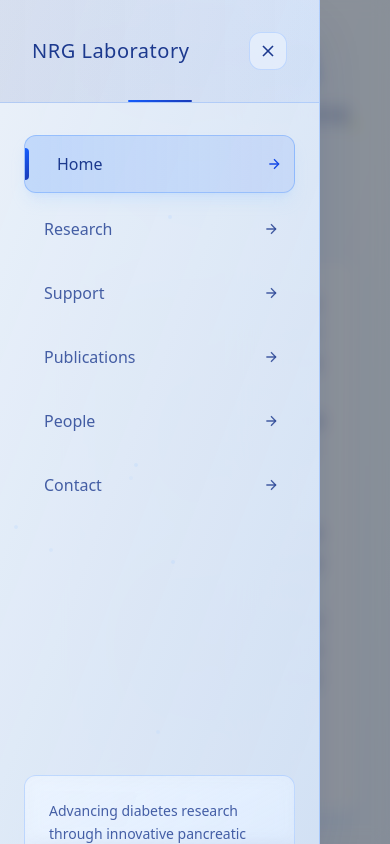
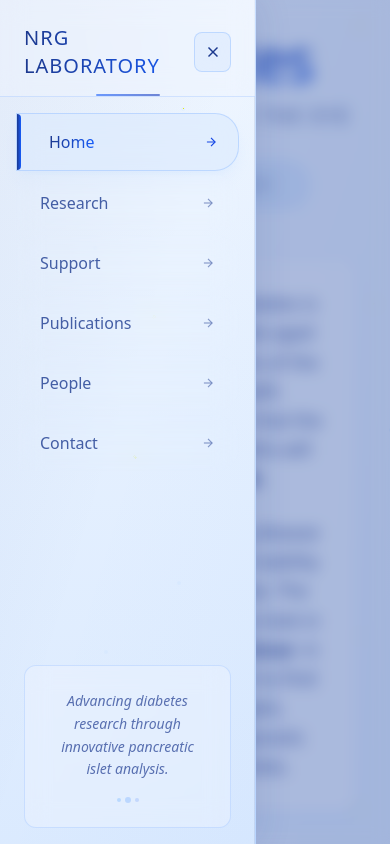
Before and after one commit to aniruddhballal/nikhil-lab-site, a React (Vite) app: page / in a window 390 px wide. Both pictures are taken after a click on the button "Open navigation menu". Shown: the top 844 px of the page. Built offline with nearby package versions, Linux system fonts and the light colour scheme.

Commit message:
tailwindifying the sidebar - 2

```diff
--- a/src/components/Sidebar.tsx
+++ b/src/components/Sidebar.tsx
@@ -14,39 +14,49 @@ export default function Sidebar({ isOpen, onClose }: SidebarProps) {
 
   return (
     <>
-      {/* Overlay */}
+      {/* Enhanced Overlay with sophisticated blur */}
       {isOpen && (
         <div
-          className="fixed inset-0 bg-black/40 backdrop-blur-sm z-[1000] transition-all duration-500 ease-out opacity-100"
+          className="fixed inset-0 bg-blue-900/30 backdrop-blur-sm z-[1000] transition-all duration-300 ease-out opacity-100"
           onClick={onClose}
           onTouchEnd={onClose}
           aria-hidden="true"
         />
       )}
 
-      {/* Sidebar */}
+      {/* Main Sidebar with sophisticated styling */}
       <nav
         className={`
-          fixed top-0 left-0 h-full w-80 z-[1001]
-          backdrop-blur-2xl bg-gradient-to-br from-blue-50/95 to-blue-100/90
-          border-r border-blue-500/30 shadow-2xl shadow-blue-900/20
-          transform transition-all duration-500 ease-out
-          ${isOpen ? 'translate-x-0 opacity-100' : '-translate-x-full opacity-0'}
+          fixed top-0 h-screen w-80 z-[1001] overflow-hidden
+          bg-gradient-to-b from-blue-50 to-blue-100
+          border-r border-blue-500/20
+          backdrop-blur-xl shadow-2xl shadow-blue-900/10
+          transition-all duration-300 ease-out
+          flex flex-col
+          ${isOpen ? 'left-0' : '-left-80'}
+          before:absolute before:inset-0 before:pointer-events-none
+          before:bg-gradient-to-br before:from-blue-900/5 before:via-transparent before:to-blue-500/3
+          md:w-80 sm:w-72 xs:w-64
         `}
         style={{
-          left: isOpen ? '0' : undefined
+          left: isOpen ? '0' : undefined,
+          boxShadow: '4px 0 32px rgba(30, 58, 138, 0.1), inset -1px 0 0 rgba(30, 58, 138, 0.1)'
         }}
         aria-label="Main navigation"
       >
-        {/* Animated background particles */}
+        {/* Decorative background elements */}
         <div className="absolute inset-0 pointer-events-none overflow-hidden">
-          {[...Array(8)].map((_, i) => (
+          <div className="absolute top-0 left-0 w-24 h-24 bg-gradient-radial from-blue-900/5 via-transparent to-transparent transform -translate-x-8 -translate-y-8"></div>
+          <div className="absolute bottom-0 right-0 w-32 h-32 bg-gradient-radial from-blue-500/3 via-transparent to-transparent transform translate-x-12 translate-y-12"></div>
+
+          {/* Floating particles */}
+          {[...Array(6)].map((_, i) => (
             <div
               key={i}
               className="absolute w-1 h-1 bg-blue-300/20 rounded-full animate-pulse"
               style={{
-                left: `${Math.random() * 100}%`,
-                top: `${Math.random() * 100}%`,
+                left: `${20 + Math.random() * 60}%`,
+                top: `${10 + Math.random() * 80}%`,
                 animationDelay: `${Math.random() * 3}s`,
                 animationDuration: `${3 + Math.random() * 2}s`
               }}
@@ -54,28 +64,29 @@ export default function Sidebar({ isOpen, onClose }: SidebarProps) {
           ))}
         </div>
 
-        {/* Header */}
-        <div className="relative p-8 border-b border-blue-500/20 bg-gradient-to-r from-blue-900/10 to-blue-600/5">
+        {/* Enhanced Header */}
+        <div className="relative z-10 p-6 pb-4 border-b border-blue-500/15 bg-blue-50/40 backdrop-blur-md flex-shrink-0">
           <div className="flex items-center justify-between">
-            <h3 className="text-xl font-medium text-blue-900 tracking-wide">
+            <h3 className="text-xl font-light text-transparent bg-gradient-to-r from-blue-900 to-blue-600 bg-clip-text tracking-wider uppercase">
               NRG Laboratory
             </h3>
             <button
               onClick={onClose}
               onTouchEnd={onClose}
               className="
-                p-2 rounded-xl bg-blue-50/60 border border-blue-500/20 text-blue-900
-                transition-all duration-300 ease-out
-                hover:scale-110 hover:bg-blue-100/80 hover:border-blue-500/30 hover:shadow-lg hover:shadow-blue-300/30
-                focus:outline-none focus:ring-4 focus:ring-blue-500/30 focus:scale-110
+                w-10 h-10 rounded-lg bg-blue-100/60 border border-blue-500/20 text-blue-900
+                backdrop-blur-md transition-all duration-300 ease-out
+                hover:scale-105 hover:bg-blue-100/80 hover:border-blue-500/30 hover:shadow-lg hover:shadow-blue-300/30
+                focus:outline-none focus:ring-4 focus:ring-blue-500/30 focus:scale-105
                 active:scale-95 active:duration-75
-                group
+                flex items-center justify-center group
+                touch-manipulation
               "
               aria-label="Close navigation menu"
             >
               <svg
-                width="20"
-                height="20"
+                width="18"
+                height="18"
                 viewBox="0 0 24 24"
                 fill="none"
                 stroke="currentColor"
@@ -88,14 +99,14 @@ export default function Sidebar({ isOpen, onClose }: SidebarProps) {
             </button>
           </div>
 
-          {/* Decorative line */}
-          <div className="absolute bottom-0 left-1/2 transform -translate-x-1/2 w-16 h-0.5 bg-gradient-to-r from-blue-600 to-blue-800 rounded-full"></div>
+          {/* Decorative gradient line */}
+          <div className="absolute bottom-0 left-1/2 transform -translate-x-1/2 w-16 h-0.5 bg-gradient-to-r from-blue-600 to-blue-800 rounded-full opacity-60"></div>
         </div>
 
-        {/* Content */}
-        <div className="flex flex-col h-full pt-8 pb-8 relative">
-          {/* Navigation Links */}
-          <ul className="flex-1 px-6 space-y-2">
+        {/* Content Area with enhanced scrolling */}
+        <div className="flex-1 flex flex-col relative z-10 py-4 overflow-y-auto scrollbar-thin scrollbar-track-transparent scrollbar-thumb-blue-300/30">
+          {/* Navigation Links with sophisticated animations */}
+          <ul className="flex-1 px-0 space-y-1">
             {[
               { path: '/', label: 'Home' },
               { path: '/research', label: 'Research' },
@@ -110,42 +121,49 @@ export default function Sidebar({ isOpen, onClose }: SidebarProps) {
                   onClick={onClose}
                   onTouchEnd={onClose}
                   className={`
-                    group flex items-center justify-between p-4 rounded-xl
+                    group flex items-center justify-between mx-4 px-6 py-4 rounded-r-3xl
+                    font-light text-base letter-spacing-wider
                     transition-all duration-300 ease-out relative overflow-hidden
+                    backdrop-blur-md touch-manipulation
                     ${isActive(item.path)
-                      ? 'bg-gradient-to-r from-blue-500/20 to-blue-600/10 border border-blue-500/30 text-blue-900 shadow-lg shadow-blue-300/20'
-                      : 'text-blue-900/80 hover:bg-blue-50/60 hover:border hover:border-blue-500/20 hover:text-blue-900 hover:shadow-lg hover:shadow-blue-200/20'
+                      ? 'bg-blue-100/60 text-blue-900 font-normal shadow-lg shadow-blue-200/20 border border-blue-500/20 mr-4'
+                      : 'text-blue-900/80 hover:bg-blue-50/40 hover:text-blue-900 mr-4'
                     }
-                    hover:translate-x-1 hover:scale-[1.02]
-                    focus:outline-none focus:ring-4 focus:ring-blue-500/30 focus:translate-x-1 focus:scale-[1.02]
+                    hover:transform hover:translate-x-2 hover:shadow-md hover:shadow-blue-200/15
+                    focus:outline-none focus:ring-4 focus:ring-blue-500/30 focus:transform focus:translate-x-2
                     active:scale-[0.98] active:duration-75
+                    before:absolute before:left-0 before:top-0 before:bottom-0 before:w-0
+                    before:bg-gradient-to-r before:from-blue-900 before:to-blue-600 before:rounded-r-2xl
+                    before:transition-all before:duration-300 before:ease-out
+                    ${isActive(item.path) ? 'before:w-1' : 'hover:before:w-1'}
                   `}
                   style={{
-                    animationDelay: `${index * 100}ms`,
-                    animation: isOpen ? `slideInFromLeft 0.6s ease-out ${index * 100}ms both` : 'none'
+                    animationDelay: `${index * 50}ms`,
+                    animation: isOpen ? `slideInFromLeft 0.4s ease-out ${index * 50}ms both` : 'none'
                   }}
                 >
-                  {/* Active indicator */}
-                  {isActive(item.path) && (
-                    <div className="absolute left-0 top-1/2 transform -translate-y-1/2 w-1 h-8 bg-gradient-to-b from-blue-600 to-blue-800 rounded-r-full"></div>
-                  )}
-
-                  <span className={`font-medium transition-all duration-300 ${isActive(item.path) ? 'ml-4' : 'ml-1 group-hover:ml-2'}`}>
+                  <span className={`
+                    transition-all duration-300 relative z-10
+                    ${isActive(item.path)
+                      ? 'text-transparent bg-gradient-to-r from-blue-900 to-blue-600 bg-clip-text ml-2'
+                      : 'group-hover:text-transparent group-hover:bg-gradient-to-r group-hover:from-blue-900 group-hover:to-blue-600 group-hover:bg-clip-text group-hover:ml-1'
+                    }
+                  `}>
                     {item.label}
                   </span>
 
                   <svg
-                    width="16"
-                    height="16"
+                    width="14"
+                    height="14"
                     viewBox="0 0 24 24"
                     fill="none"
                     stroke="currentColor"
                     strokeWidth="2"
                     className={`
-                      transition-all duration-300 ease-out
+                      transition-all duration-300 ease-out relative z-10
                       ${isActive(item.path)
-                        ? 'transform translate-x-1 text-blue-700'
-                        : 'group-hover:transform group-hover:translate-x-1 group-hover:text-blue-700'
+                        ? 'transform translate-x-1 text-blue-700 opacity-100'
+                        : 'opacity-60 group-hover:transform group-hover:translate-x-1 group-hover:text-blue-700 group-hover:opacity-100'
                       }
                     `}
                   >
@@ -153,28 +171,28 @@ export default function Sidebar({ isOpen, onClose }: SidebarProps) {
                     <polyline points="12,5 19,12 12,19"></polyline>
                   </svg>
 
-                  {/* Hover background effect */}
-                  <div className="absolute inset-0 bg-gradient-to-r from-blue-500/5 to-blue-600/5 opacity-0 group-hover:opacity-100 transition-opacity duration-300 rounded-xl"></div>
+                  {/* Subtle hover background gradient */}
+                  <div className="absolute inset-0 bg-gradient-to-r from-blue-500/5 to-blue-600/5 opacity-0 group-hover:opacity-100 transition-all duration-300 rounded-r-3xl"></div>
                 </Link>
               </li>
             ))}
           </ul>
 
-          {/* Footer */}
-          <div className="px-6 mt-8">
-            <div className="relative p-6 rounded-xl bg-gradient-to-br from-blue-50/60 to-blue-100/40 border border-blue-500/20 backdrop-blur-sm overflow-hidden group">
+          {/* Enhanced Footer */}
+          <div className="px-6 mt-6 flex-shrink-0">
+            <div className="relative p-6 rounded-xl bg-blue-50/40 border border-blue-500/15 backdrop-blur-md overflow-hidden">
               {/* Background decoration */}
-              <div className="absolute top-0 right-0 w-20 h-20 bg-gradient-radial from-blue-300/20 to-transparent rounded-full transform translate-x-8 -translate-y-8"></div>
+              <div className="absolute top-0 right-0 w-20 h-20 bg-gradient-radial from-blue-300/15 to-transparent rounded-full transform translate-x-8 -translate-y-8"></div>
 
-              <p className="text-sm text-blue-900/80 leading-relaxed font-light relative z-10">
+              <p className="text-sm text-blue-900/70 leading-relaxed font-light text-center italic relative z-10">
                 Advancing diabetes research through innovative pancreatic islet analysis.
               </p>
 
-              {/* Animated dots */}
+              {/* Decorative elements */}
               <div className="flex items-center justify-center space-x-1 mt-4 relative z-10">
-                <div className="w-1.5 h-1.5 bg-blue-400/60 rounded-full animate-pulse"></div>
+                <div className="w-1 h-1 bg-blue-400/50 rounded-full animate-pulse"></div>
                 <div className="w-1.5 h-1.5 bg-blue-500/60 rounded-full animate-pulse" style={{ animationDelay: '0.3s' }}></div>
-                <div className="w-1.5 h-1.5 bg-blue-600/60 rounded-full animate-pulse" style={{ animationDelay: '0.6s' }}></div>
+                <div className="w-1 h-1 bg-blue-600/50 rounded-full animate-pulse" style={{ animationDelay: '0.6s' }}></div>
               </div>
             </div>
           </div>
@@ -197,12 +215,49 @@ export default function Sidebar({ isOpen, onClose }: SidebarProps) {
           }
         }
 
-        @keyframes pulse {
-          0%, 100% {
-            opacity: 0.3;
+        /* Custom scrollbar */
+        .scrollbar-thin {
+          scrollbar-width: thin;
+        }
+
+        .scrollbar-track-transparent::-webkit-scrollbar-track {
+          background: transparent;
+        }
+
+        .scrollbar-thumb-blue-300\/30::-webkit-scrollbar-thumb {
+          background: rgba(147, 197, 253, 0.3);
+          border-radius: 4px;
+        }
+
+        .scrollbar-thumb-blue-300\/30::-webkit-scrollbar-thumb:hover {
+          background: rgba(147, 197, 253, 0.5);
+        }
+
+        ::-webkit-scrollbar {
+          width: 4px;
+        }
+
+        @media (max-width: 768px) {
+          nav {
+            width: 18rem; /* 288px */
           }
-          50% {
-            opacity: 0.8;
+
+          nav.left-0 {
+            left: 0;
+          }
+
+          nav:not(.left-0) {
+            left: -18rem;
+          }
+        }
+
+        @media (max-width: 480px) {
+          nav {
+            width: 16rem; /* 256px */
+          }
+
+          nav:not(.left-0) {
+            left: -16rem;
           }
         }
       `}</style>
```
